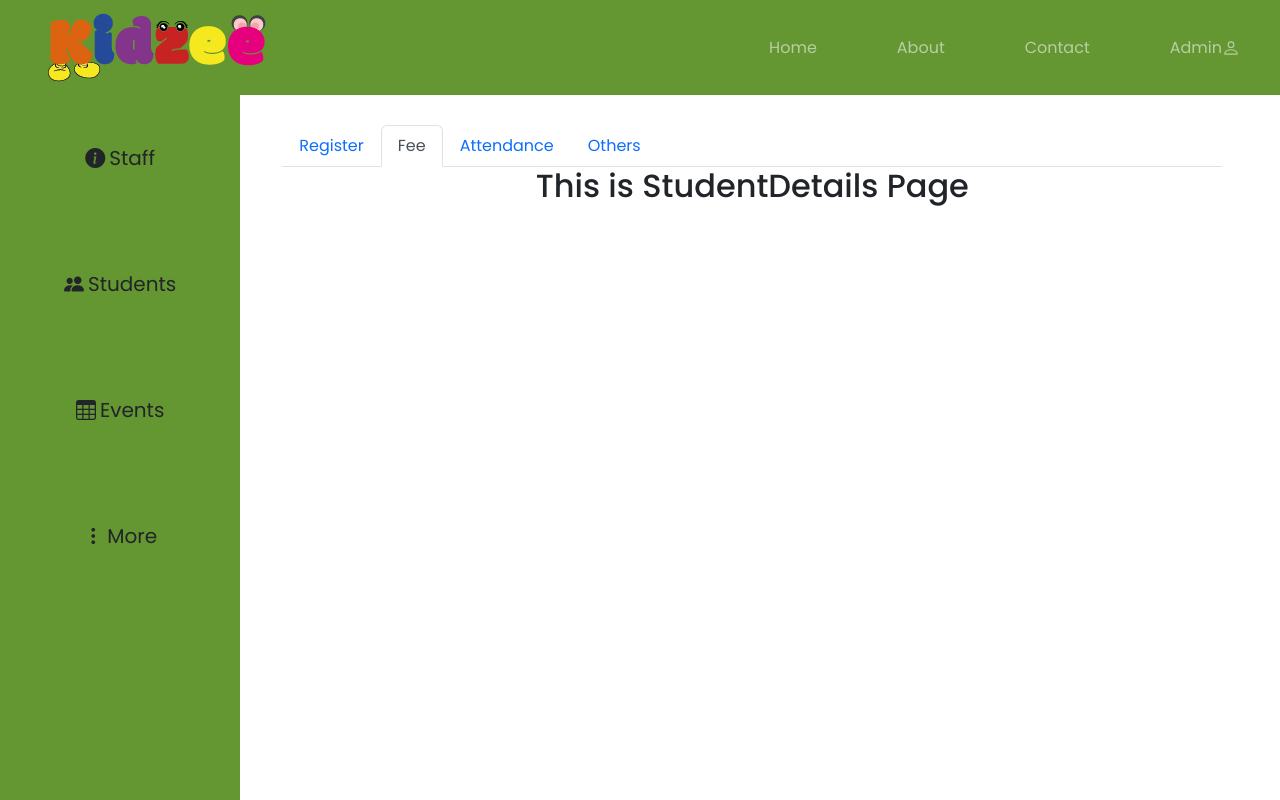
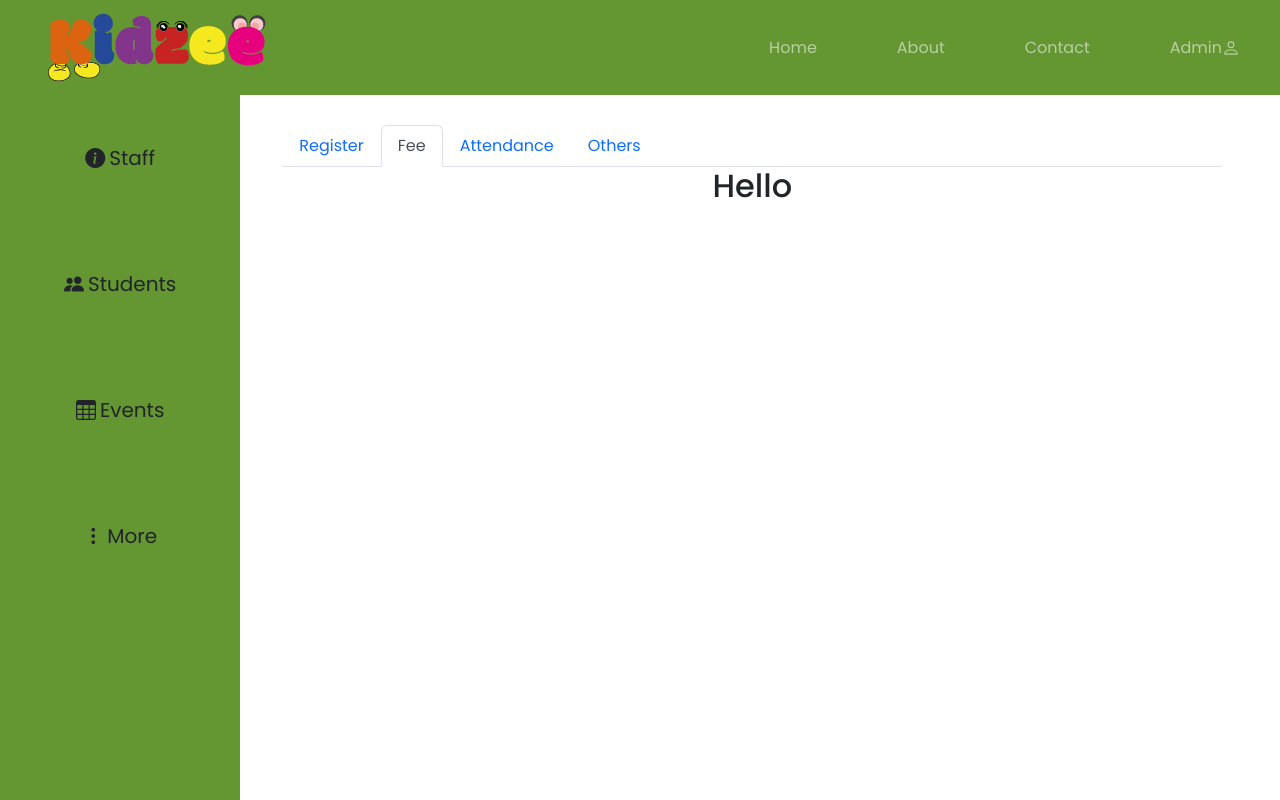
Before and after one commit to SK-tec/AutoReminderScheudler, a React (Create React App) app in the folder client/: page /admin in a window 1280 px wide. Shown: the top 800 px of the page. Built offline with nearby package versions, Linux system fonts and the light colour scheme; no server answers.

Commit message:
fetch data studentdetail

```diff
--- a/client/src/components/StudentDetails.js
+++ b/client/src/components/StudentDetails.js
@@ -1,7 +1,18 @@
+import { useEffect } from "react";
+import axios from '../axiosInstance';
+
 const StudentDetails = () => {
+  useEffect(() => {
+    axios.get("/api/students").then((res) => {
+      console.log(res.data);
+    }).catch(error => {
+      console.log(error.res.data);
+    })
+  });
+
   return (
     <>
-      <h2>This is StudentDetails Page</h2>
+      <h2>Hello </h2>
     </>
   );
 };
```
